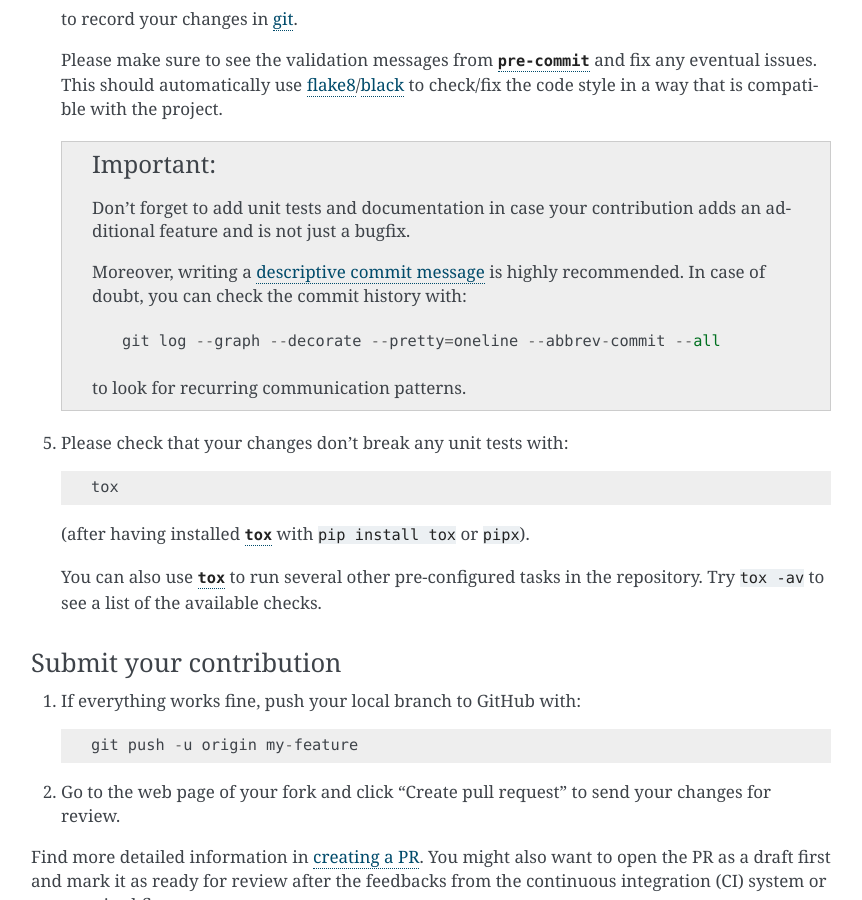
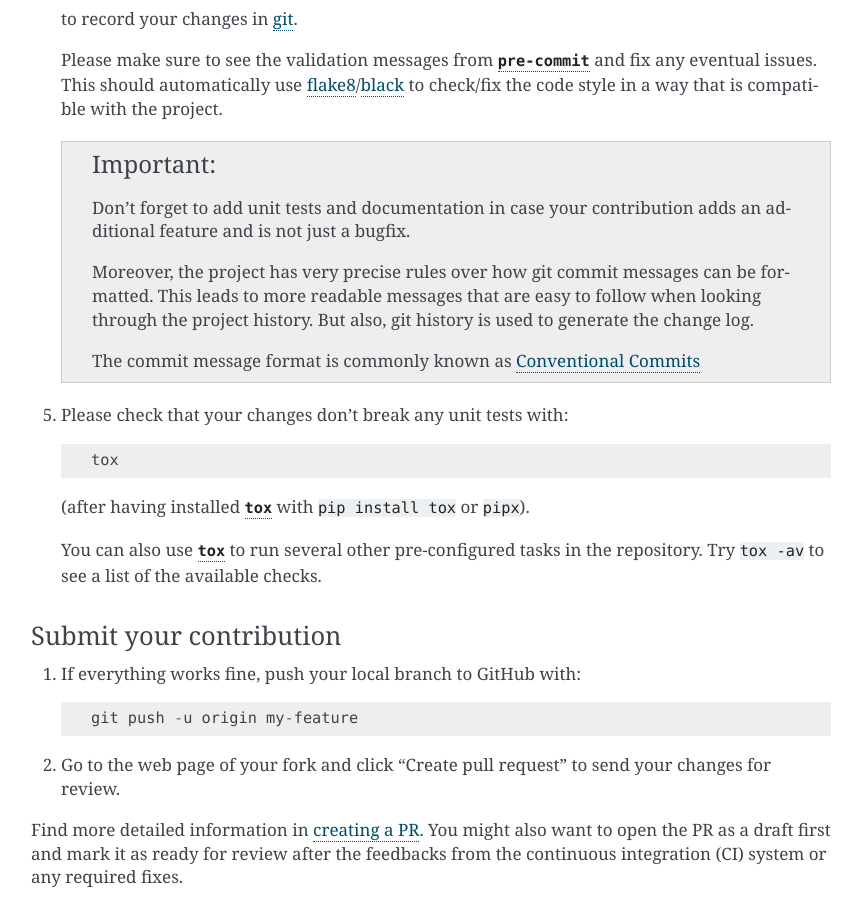
Before and after one commit to timniederhausen/bw_save_game, a Sphinx documentation site: the page built from docs/contributing.rst, in a window 1280 px wide and 900 px high, scrolled down 3015 px. Shown: the whole window, without its empty margins (339-1201 px from the left). Built offline with Sphinx 7.4.7, drawn with Linux system fonts in a browser that asks for light colours.

Commit message:
chore: Update README and CONTRIBUTING

```diff
--- a/CONTRIBUTING.rst
+++ b/CONTRIBUTING.rst
@@ -158,12 +158,12 @@ Implement your changes
    .. important:: Don't forget to add unit tests and documentation in case your
       contribution adds an additional feature and is not just a bugfix.
 
-      Moreover, writing a `descriptive commit message`_ is highly recommended.
-      In case of doubt, you can check the commit history with::
+      Moreover, the project has very precise rules over how git commit messages can be formatted.
+      This leads to more readable messages that are easy to follow when looking through the project history.
+      But also, git history is used to generate the change log.
 
-         git log --graph --decorate --pretty=oneline --abbrev-commit --all
+      The commit message format is commonly known as `Conventional Commits`_
 
-      to look for recurring communication patterns.
 
 #. Please check that your changes don't break any unit tests with::
 
@@ -285,7 +285,7 @@ on PyPI_, the following steps can be used to release a new version for
 .. _CommonMark: https://commonmark.org/
 .. _contribution-guide.org: https://www.contribution-guide.org/
 .. _creating a PR: https://docs.github.com/en/pull-requests/collaborating-with-pull-requests/proposing-changes-to-your-work-with-pull-requests/creating-a-pull-request
-.. _descriptive commit message: https://chris.beams.io/posts/git-commit
+.. _Conventional Commits: https://www.conventionalcommits.org/
 .. _docstrings: https://www.sphinx-doc.org/en/master/usage/extensions/napoleon.html
 .. _first-contributions tutorial: https://github.com/firstcontributions/first-contributions
 .. _flake8: https://flake8.pycqa.org/en/stable/
--- a/docs/readme.rst
+++ b/docs/readme.rst
@@ -1,2 +1,2 @@
 .. _readme:
-.. include:: ../README.rst
+.. include:: ../README.md
```
Also changed, not shown: README.md (+3 -8 lines).
